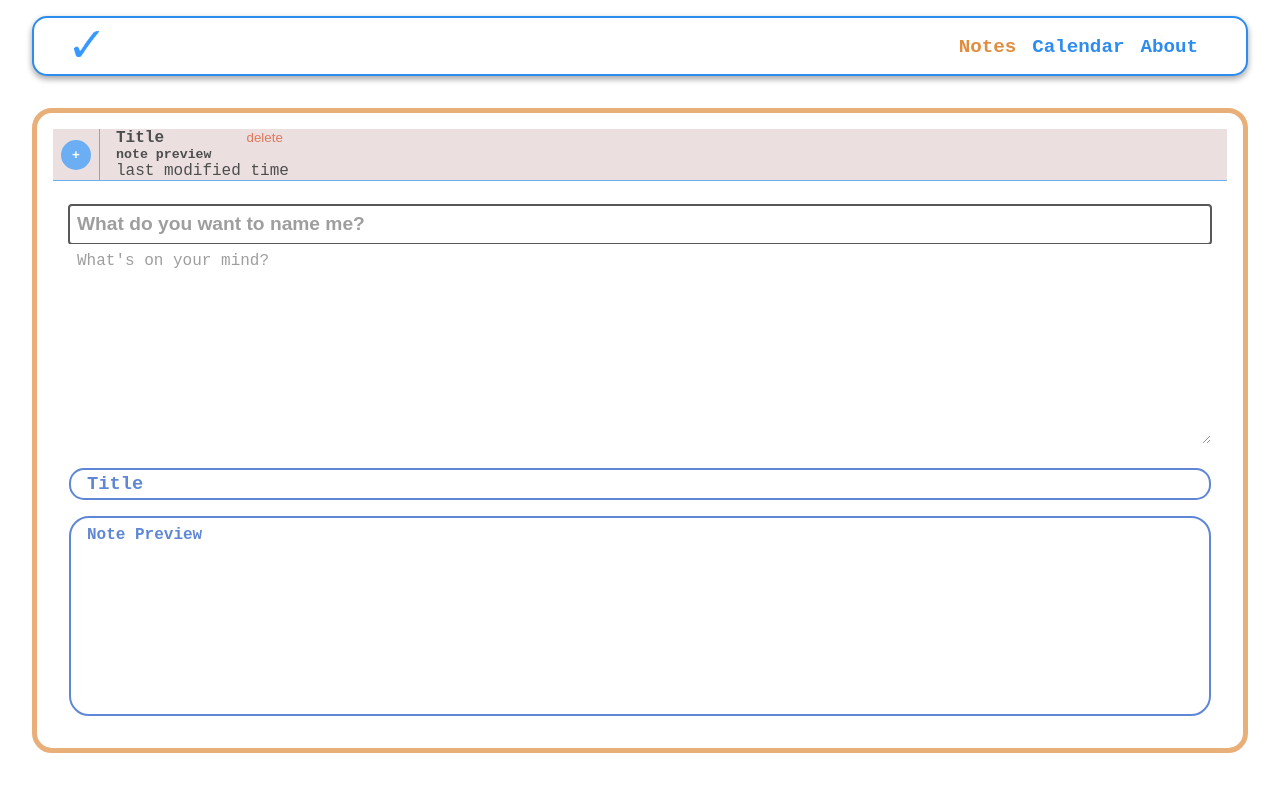
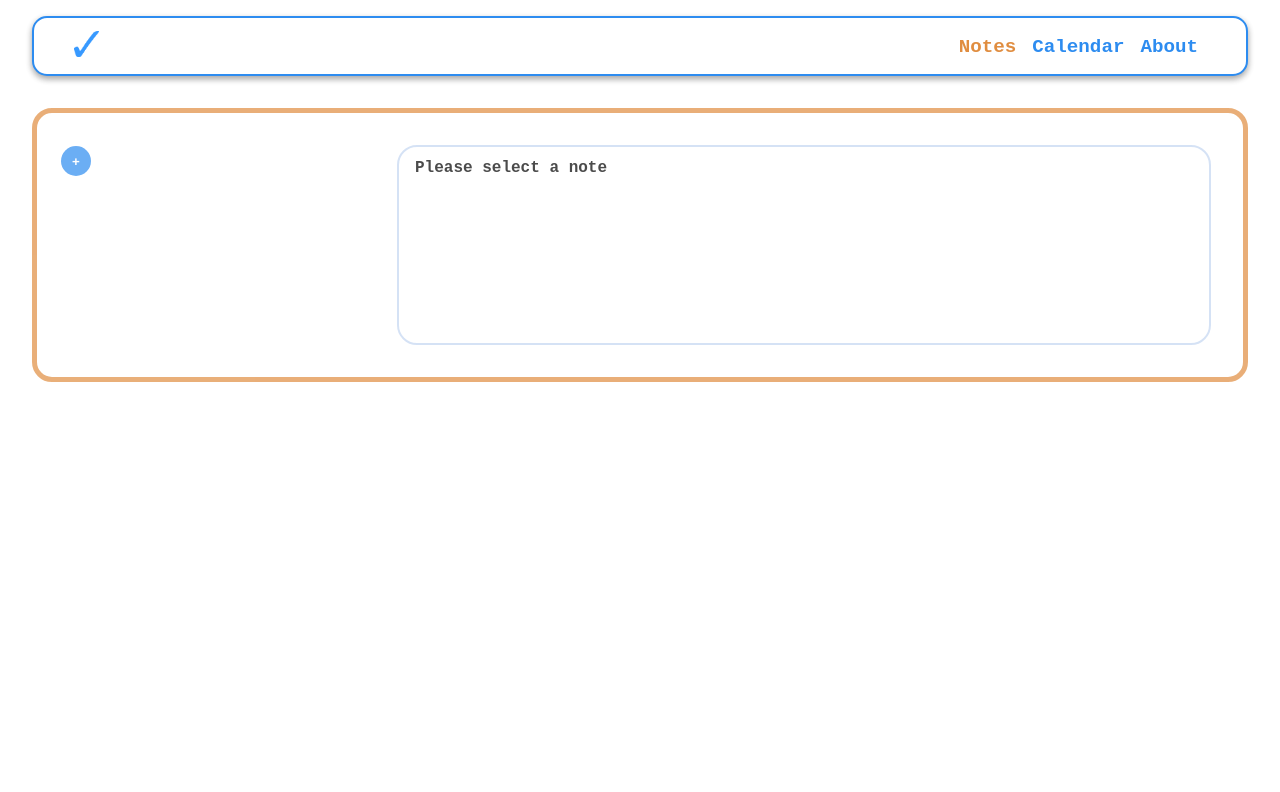
Before and after one commit to chelsiatong/Check-It, a React (Create React App) app: page /notes in a window 1280 px wide. Shown: the top 792 px of the page. Built offline with nearby package versions, Linux system fonts and the light colour scheme.

Commit message:
need to style notes, but basically finished functionality

```diff
--- a/package.json
+++ b/package.json
@@ -9,9 +9,11 @@
     "axios": "^0.27.2",
     "react": "^18.2.0",
     "react-dom": "^18.2.0",
+    "react-markdown": "^8.0.3",
     "react-router-dom": "5.3",
     "react-scripts": "5.0.1",
     "react-scroll": "^1.8.7",
+    "react-uuid": "^1.0.2",
     "sass": "^1.54.0",
     "web-vitals": "^2.1.4"
   },
--- a/src/components/mainnotes/mainnotes.js
+++ b/src/components/mainnotes/mainnotes.js
@@ -1,16 +1,27 @@
 import './mainnotes.scss';
+import ReactMarkdown from "react-markdown";
 
 
-function MainNotes() {
+function MainNotes({ activeNote, onUpdateNote }) {
+    const onEditField = (key, value) => {
+        onUpdateNote({
+            ...activeNote,
+            [key]: value,
+            time: Date.now(),
+        });
+    };
+
+    if (!activeNote) return <div className="not-selected">Please select a note</div>;
+
     return (
         <section className="main-notes">
             <div className="main-notes--edit" >
-                <input className="main-notes--edit__title" type="text" id="title" placeholder="What do you want to name me?" autoFocus />
-                <textarea className="main-notes--edit__body" id="body" placeholder="What's on your mind?" />
+                <input className="main-notes--edit__title" type="text" id="title" placeholder="What do you want to name me?" value={activeNote.title} onChange={(event) => onEditField("title", event.target.value)} autoFocus />
+                <textarea className="main-notes--edit__body" id="body" placeholder="What's on your mind?" value={activeNote.body} onChange={(event) => onEditField("body", event.target.value)} />
             </div>
             <div className="main-notes__preview" >
-                <h3 className="main-notes__preview--title" >Title</h3>
-                <div className="main-notes__preview--body" >Note Preview</div>
+                <h3 className="main-notes__preview--title" >{activeNote.title}</h3>
+                <ReactMarkdown className="main-notes__preview--body" >{activeNote.body}</ReactMarkdown>
             </div>
 
         </section>
--- a/src/components/mainnotes/mainnotes.scss
+++ b/src/components/mainnotes/mainnotes.scss
@@ -4,6 +4,13 @@
 
 input, textarea {
     border:none;
+    resize: none;
+    outline: none;
+
+    &::placeholder {
+        color: variables.$Dark-Blue;
+    }
+
 }
 
 .main-notes {
@@ -14,20 +21,31 @@ input, textarea {
         flex-direction: column;
         padding: 0.5rem 1rem;
 
+        @include mixins.tablet {
+            margin-top: 0.5rem;
+        }
+
         &__title {
-            padding: 0.5rem;
-            border-bottom:  1px solid variables.$Main-Blue;
+            padding: 0.2rem 0.6rem;
             font-weight: 600;
             font-size: 1.2rem;
+            border-radius: 15px;
             color: variables.$Dark-Blue;
+            border: 2px solid variables.$Dark-Blue;
+            font-family:'Courier New', Courier, monospace;
 
         }
 
         &__body {
-            height: 200px;
-            padding: 0.5rem;
+            min-height: 200px;
             font-size: 1rem;
+            border-radius: 20px;
             color: variables.$Dark-Blue;
+            padding: 0.8rem;
+            border: 2px solid variables.$Dark-Blue;
+            margin-top: 1rem;
+            font-family:'Courier New', Courier, monospace;
+            font-weight: 600;
         }
     }
 
@@ -39,30 +57,42 @@ input, textarea {
         padding: 1rem;
 
         &--title {
+            height: 30px;
             margin: 0;
             border-radius: 15px;
-            color: variables.$Dark-Blue;
+            color: variables.$Light-Grey;
             width: 100%;
             padding: 0.2rem 1rem;
-            border: 2px solid variables.$Dark-Blue;
+            border: 2px solid variables.$Light-Grey;
         }
 
         &--body {
             font-size: 1rem;
             font-weight: 600;
             border-radius: 20px;
-            color: variables.$Dark-Blue;
+            color: variables.$Light-Grey;
             width: 100%;
-            height: 200px;
-            padding: 0.5rem 1rem;
+            padding: 0 0.8rem;
             margin-top: 1rem;
-            border: 2px solid variables.$Dark-Blue;
+            border: 2px solid variables.$Light-Grey;
+            min-height: 200px;
         }
     }
+}
+
+.not-selected {
+    height: 200px;
+    padding: 0.8rem 1.5rem;
+    margin: 1.2rem 1rem;
+    font-weight: 600;
+    border: 2px solid variables.$Light-Grey;
+    border-radius: 20px;
 
 
+    @include mixins.tablet {
+        padding: 0.8rem 1rem;
+        margin: 2rem;
 
-
-
+    }
 
 }
--- a/src/components/notes/notes.js
+++ b/src/components/notes/notes.js
@@ -1,21 +1,60 @@
 import './notes.scss';
+import uuid from "react-uuid";
 import SideNotes from '../sidenotes/sidenotes';
 import MainNotes from '../mainnotes/mainnotes';
-import React from 'react';
+import React, { useEffect, useState } from 'react';
 
-class Notes extends React.Component {
-    render() {
+function Notes() {
+    const [notes, setNotes] = useState(
+        localStorage.notes ? JSON.parse(localStorage.notes) : []);
 
-        return (
-            <section className="notes" >
+    const [activeNote, setActiveNote] = useState(false);
+
+    useEffect(() => {
+        localStorage.setItem("notes", JSON.stringify(notes));
+    }, [notes]);
+
+    const onAddNote = () => {
+        const newNote = {
+            id: uuid(),
+            title: "",
+            body: "",
+            time: Date.now(),
+        };
+        setNotes([newNote, ...notes]);
+    };
+
+    const onUpdateNote = (updatedNote) => {
+        const updatedNotesArray = notes.map((note) => {
+            if (note.id === activeNote) {
+                return updatedNote;
+            }
+            return note;
+        });
+        setNotes(updatedNotesArray);
+    }
+
+    const onDeleteNote = (idToDelete) => {
+        setNotes(notes.filter((note) => note.id !== idToDelete));
+    };
+    const getActiveNote = () => {
+        return notes.find((note) => note.id === activeNote);
+    };
+
+    return (
+        <section className="notes" >
+            <div className="notes__container" >
                 <div>
-                    <SideNotes />
-                    <MainNotes />
+                    <SideNotes notes={notes} onAddNote={onAddNote} onDeleteNote={onDeleteNote} activeNote={activeNote} setActiveNote={setActiveNote} />
                 </div>
+                <div className="notes__main" >
+                    <MainNotes activeNote={getActiveNote()} onUpdateNote={onUpdateNote} />
+                </div>
+            </div>
 
-            </section>
-        );
-    }
+        </section>
+    );
+
 
 }
 
--- a/src/components/notes/notes.scss
+++ b/src/components/notes/notes.scss
@@ -9,4 +9,17 @@
     border-radius: 20px;
     margin: 2rem 2rem 1rem;
 
+    &__container {
+        @include mixins.tablet {
+            display: flex;
+            justify-content: start;
+        }
+    }
+
+    &__main {
+        @include mixins.tablet {
+            width: 100%;
+        }
+    }
+
 }
--- a/src/components/sidenotes/sidenotes.js
+++ b/src/components/sidenotes/sidenotes.js
@@ -1,20 +1,27 @@
 import './sidenotes.scss';
 
 
-function SideNotes() {
+function SideNotes({ notes, onAddNote, onDeleteNote, activeNote, setActiveNote }) {
+
+    const sortedNotes = notes.sort((a, b) => b.time - a.time)
+
     return (
         <section className="side-notes">
             <div className="side-notes__header">
-                <button className="side-notes__add" >+</button>
+                <button className="side-notes__add" onClick={onAddNote} >+</button>
                 <div className="side-notes__notes" >
-                    <div className="side-notes__note" >
-                        <div className="side-notes__title">
-                            <h4 className="side-notes__label" >Title</h4>
-                            <button className="side-notes__delete">delete</button>
+
+                    {notes.map((note) => (
+                        <div className={`side-notes__note ${note.id === activeNote && "side-notes__note--active"}`} onClick={() => setActiveNote(note.id)} >
+                            <div className="side-notes__title">
+                                <h4 className="side-notes__label" placeholder="test" >{note.title && note.body.substr(0, 20) + "..."}</h4>
+                                <button className="side-notes__delete" onClick={() => onDeleteNote(note.id)} >x</button>
+                            </div>
+                            <h5 className="side-notes__preview" >{note.body && note.body.substr(0, 20) + "..."}</h5>
+                            <p className="side-notes__time">{new Date(note.time).toLocaleDateString("en-US", { hour: "2-digit", minute: "2-digit" })}</p>
                         </div>
-                        <h5 className="side-notes__preview" >note preview</h5>
-                        <p className="side-notes__time">last modified time</p>
-                    </div>
+                    ))}
+
                 </div>
             </div>
 
--- a/src/components/sidenotes/sidenotes.scss
+++ b/src/components/sidenotes/sidenotes.scss
@@ -7,8 +7,11 @@
 
     &__header {
         display: flex;
-        background-color: rgba(205, 174, 174, 0.557);
         border-bottom: 1px solid variables.$Main-Blue;
+
+        @include mixins.tablet {
+            border: none;
+        }
     }
 
     &__add {
@@ -18,22 +21,42 @@
         border-radius: 50px;
         width: 30px;
         height: 30px;
-        margin: 0.7rem 0.5rem 0.5rem;
+        margin: 1.1rem 0.5rem 0.6rem;
 
     }
 
     &__notes {
         border-left: 1px solid variables.$Main-Blue;
         padding-right: 0.5rem;
+        margin-top: 0.5rem;
+
+        @include mixins.tablet {
+            border: none;
+            width: 250px;
+
+        }
     }
 
     &__note {
         margin-left: 1rem;
+        padding:  0.1rem 0.3rem;
+        color: variables.$Dark-Blue;
+
+        @include mixins.tablet {
+            border-bottom: 1px solid variables.$Main-Blue;
+            margin: 0.5rem 1rem;
+        }
+
+        &--active {
+            color: variables.$Dark-Orange;
+        }
+
     }
 
     &__title {
         display: flex;
         justify-content: space-between;
+
     }
 
     &__label {
@@ -41,12 +64,15 @@
     }
 
     &__delete {
+        font-weight: 600;
         color: variables.$Delete;
         background-color: transparent;
+        margin-bottom: 0.1rem;
     }
 
     &__time {
         margin: 0;
+        font-size: 0.6rem;
     }
 
     &__preview {
--- a/src/styles/partials/_variables.scss
+++ b/src/styles/partials/_variables.scss
@@ -4,3 +4,5 @@ $White: #ffffff;
 $Orange-Accent: #E08D40;
 $Dark-Blue: #1a54c3;
 $Delete: #D23E15;
+$Light-Grey: #C4D6F1 ;
+$Dark-Orange: #CA811A;
```
Also changed, not shown: 1 other file (tests, documents, lock files or other folders).
